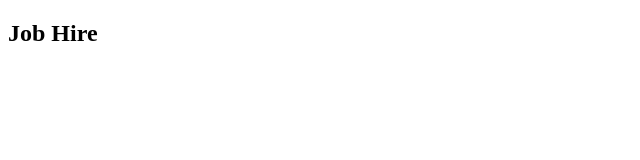
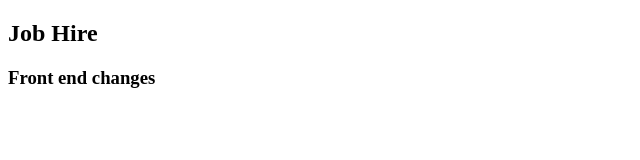
Before and after one commit to vinothCuteUI/jobhire, a plain HTML site: page index.html in a window 1280 px wide. Shown: the whole page, without its empty margins (0-640 px from the left). Drawn offline with Linux system fonts and the light colour scheme.

Commit message:
feat: added new line of code

```diff
--- a/index.html
+++ b/index.html
@@ -7,5 +7,6 @@
 </head>
 <body>
     <h2>Job Hire</h2>
+    <h3>Front end changes</h3>
 </body>
 </html>
```
